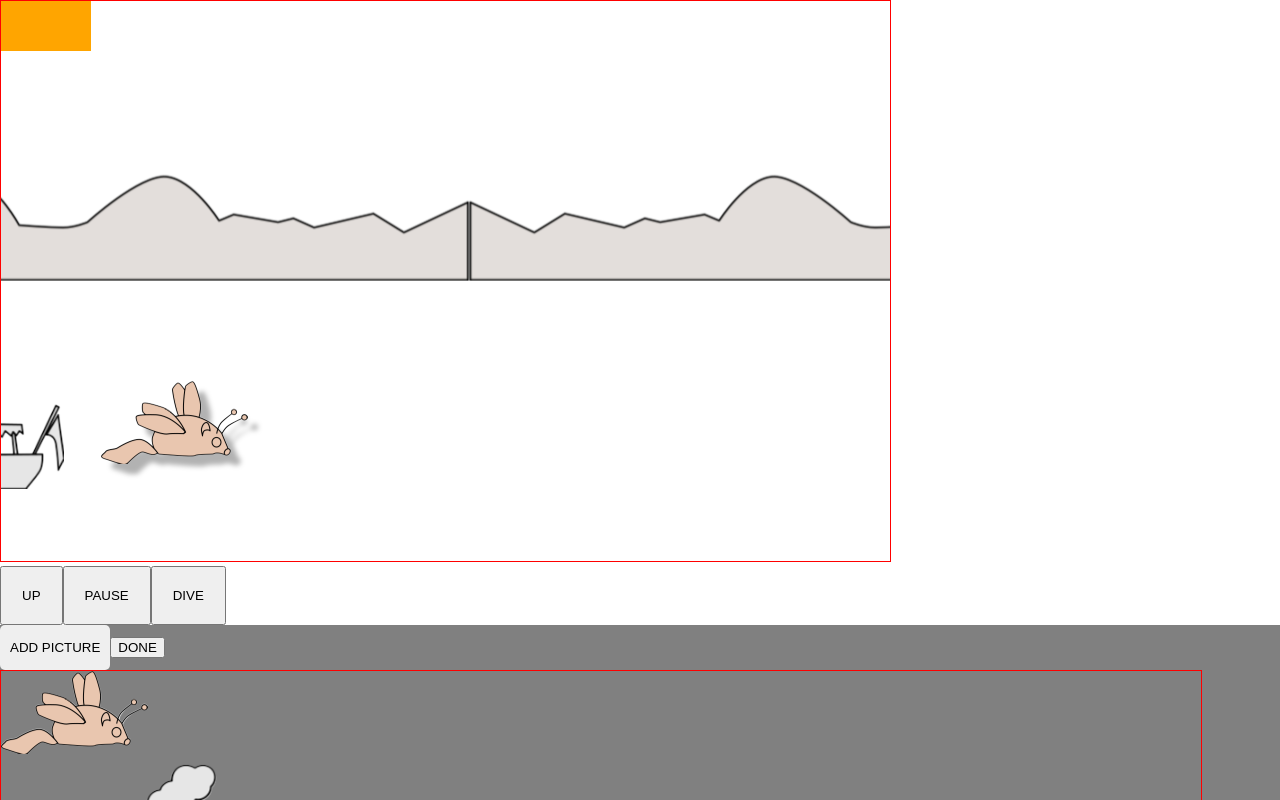
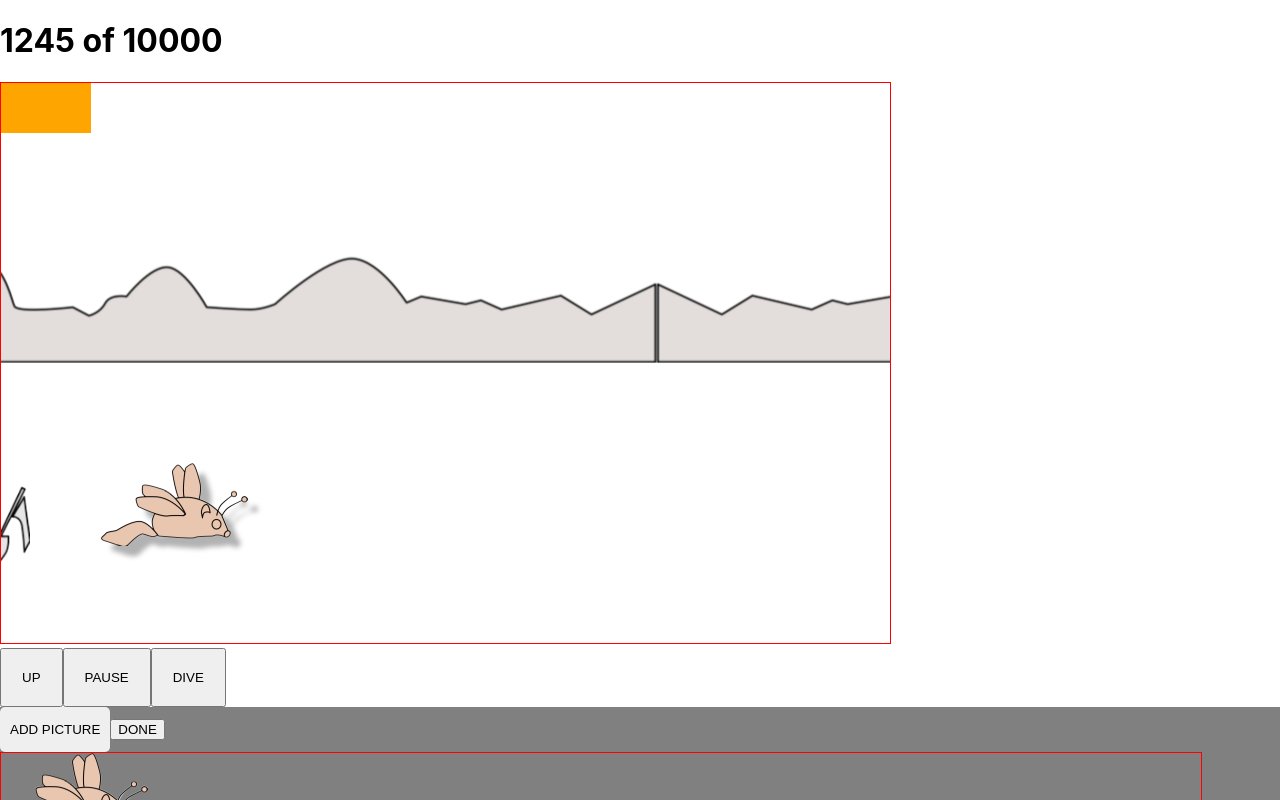
Before and after one commit to chrisdennett/tizzie-whizie-fly, a React (Create React App) app: page / in a window 1280 px wide. Shown: the top 800 px of the page. Built offline with nearby package versions, Linux system fonts and the light colour scheme.

Commit message:
Added basic duration

```diff
--- a/src/game/Game.js
+++ b/src/game/Game.js
@@ -10,6 +10,8 @@ export const Game = ({ spriteData, gameState, setGameState }) => {
 
   useInterval(() => {
     if (!spriteData || isPaused) return;
+
+    if (gameState.gameOver) return;
 
     if (gameState.isJumping) {
       setFlyUp(false);
@@ -34,6 +36,9 @@ export const Game = ({ spriteData, gameState, setGameState }) => {
 
   return (
     <div>
+      <h1>
+        {gameState.gameTick} of {gameState.duration}
+      </h1>
       <GameCanvas
         spriteCanvas={spriteData.canvas}
         gameState={gameState}
--- a/src/game/gameState.js
+++ b/src/game/gameState.js
@@ -40,7 +40,17 @@ export const spriteData = {
   playerMask: { x: 27.53, y: 21.5, w: 293.147, h: 165.955 },
 };
 
+const msPerFrame = 1;
+const totalDurationSeconds = 10;
+const msPerSecond = 1000;
+const durationMs = totalDurationSeconds * (msPerSecond / msPerFrame);
+
 export const defaultGameState = {
+  gameTick: 0,
+  msPerFrame,
+  duration: durationMs,
+  gameOver: false,
+
   gameW: 1089,
   gameH: 760,
 
@@ -76,8 +86,19 @@ export const getNextGameState = (prevGameState, goUp, goDown) => {
     ...getPlayerState(prevGameState, goUp, goDown),
     ...getObstacleState(prevGameState),
     ...getBackgroundState(prevGameState),
+    ...getGameProgress(prevGameState),
   };
 };
+
+function getGameProgress(prevGameState) {
+  const newGameTick = prevGameState.gameTick + 1;
+  const newGameOver = newGameTick >= prevGameState.duration;
+
+  return {
+    gameTick: newGameTick,
+    gameOver: newGameOver,
+  };
+}
 
 function getBackgroundState(prevGameState) {
   let newVal = prevGameState.shorelineX - prevGameState.shorelineSpeed;
```
